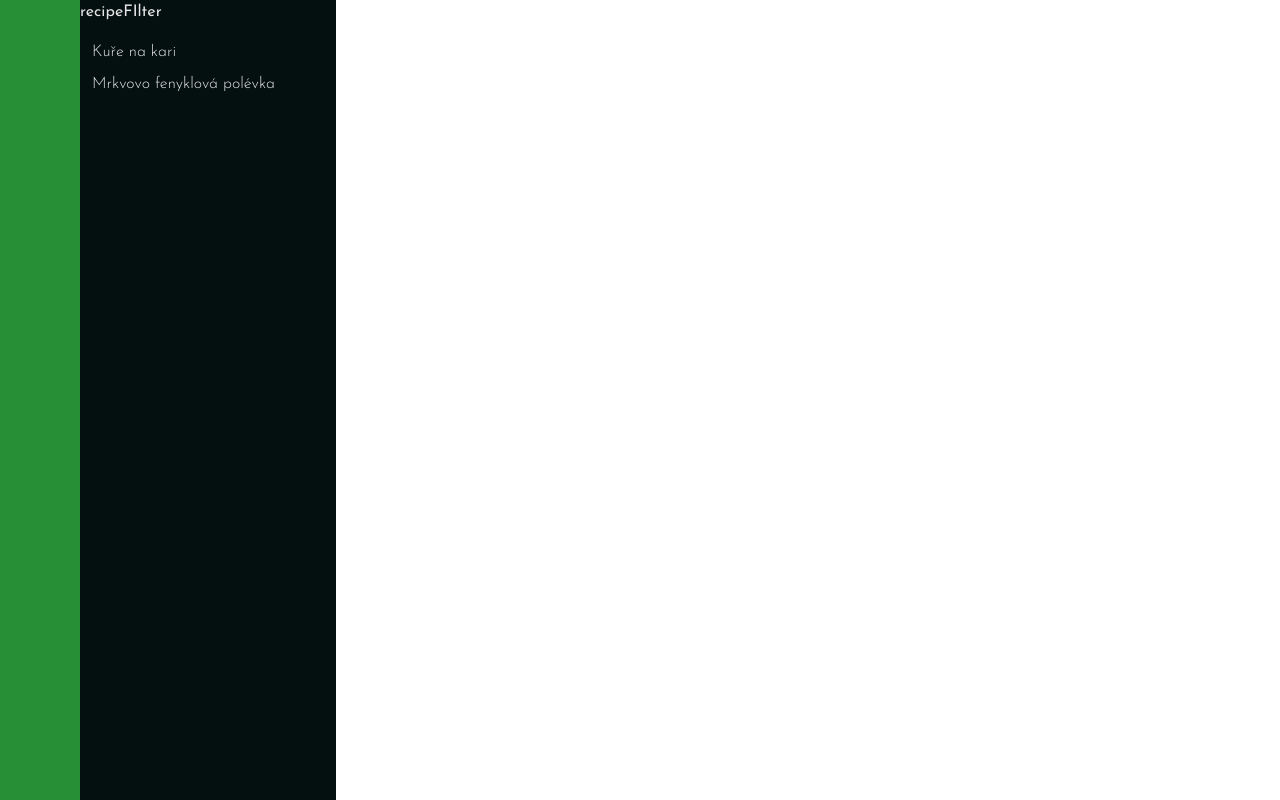
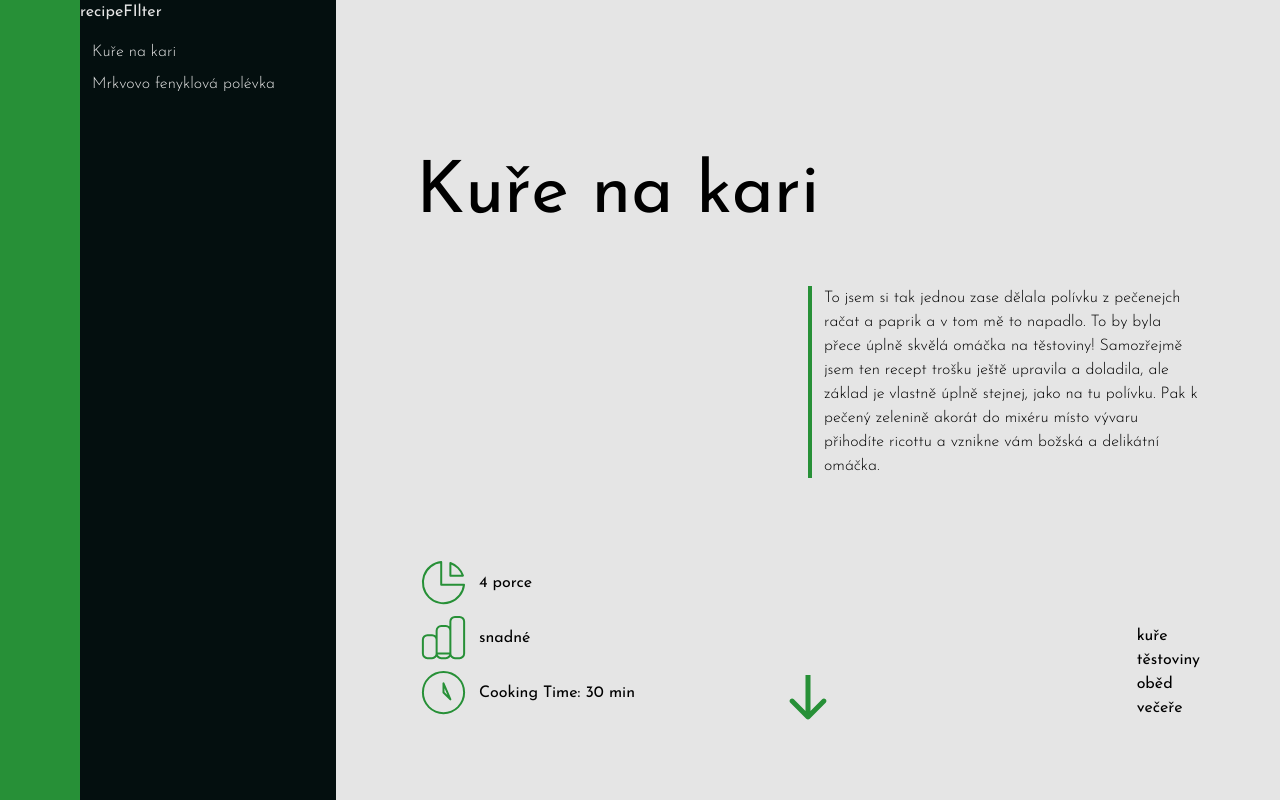
Before and after one commit to josefnagy/recipe-app, a React (Create React App) app: page /recipe/info/aslkdhldksfhjklashdflkashdf in a window 1280 px wide. Built offline with nearby package versions, Linux system fonts and the light colour scheme.

Commit message:
feat()- added RecipeDetail component

```diff
--- a/src/components/App.tsx
+++ b/src/components/App.tsx
@@ -6,6 +6,7 @@ import history from '../history';
 import Aside from './Aside';
 import AppInfo from './AppInfo';
 import RecipeInfo from './RecipeInfo';
+import RecipeDetail from './RecipeDetail';
 import Recipes from './Recipes';
 
 const App: React.FC = () => {
@@ -16,7 +17,8 @@ const App: React.FC = () => {
                 <Recipes />
                 <Switch>
                     <Route path="/" exact component={AppInfo} />
-                    <Route path="/recipe/:id" exact component={RecipeInfo} />
+                    <Route path="/recipe/info/:id" exact component={RecipeInfo} />
+                    <Route path="/recipe/detail/:id" exact component={RecipeDetail} />
                 </Switch>
             </Router>
         </div>
--- /dev/null
+++ b/src/components/RecipeDetail.tsx
@@ -0,0 +1,7 @@
+import React from 'react';
+
+const RecipeDetail: React.FC = () => {
+    return <div className="flex-auto bg-tertiary p-20">RecipeDetail bro</div>;
+};
+
+export default RecipeDetail;
--- a/src/components/RecipeInfo.tsx
+++ b/src/components/RecipeInfo.tsx
@@ -1,10 +1,10 @@
 import React, { useEffect } from 'react';
+import { Link } from 'react-router-dom';
 import { useDispatch, useSelector } from 'react-redux';
 
 import { Recipe } from '../store/recipes/types';
 import { AppState } from '../store';
 import { viewRecipe } from '../store/recipes/actions';
-
 interface RecipeInfoProps {
     match: {
         params: {
@@ -17,25 +17,17 @@ const RecipeInfo: React.FC<RecipeInfoProps> = ({ match }) => {
     const dispatch = useDispatch();
     const recipe: Recipe | null = useSelector((state: AppState) => state.recipes.selectedRecipe);
 
-    console.log(recipe);
-
     useEffect(() => {
         dispatch(viewRecipe(match.params.id));
-    }, [dispatch]);
+    }, [dispatch, match.params.id]);
 
     const renderRecipe = () => {
         if (recipe) {
             return (
                 <>
                     <div className="flex items-end justify-center flex-col h-full">
-                        <h2 className="text-7xl font-heading">{recipe.name}</h2>
-                        <p className="w-1/2  mt-14 border-l-4 pl-3 border-primary font-light">
-                            To jsem si tak jednou zase dělala polívku z pečenejch račat a paprik a v tom mě to napadlo.
-                            To by byla přece úplně skvělá omáčka na těstoviny! Samozřejmě jsem ten recept trošku ještě
-                            upravila a doladila, ale základ je vlastně úplně stejnej, jako na tu polívku. Pak k pečený
-                            zelenině akorát do mixéru místo vývaru přihodíte ricottu a vznikne vám božská a delikátní
-                            omáčka.
-                        </p>
+                        <h2 className="text-7xl font-heading self-start">{recipe.name}</h2>
+                        <p className="w-1/2  mt-14 border-l-4 pl-3 border-primary font-light">{recipe.description}</p>
                     </div>
                     <div className="flex justify-between">
                         <div className="w-1/3">
@@ -64,7 +56,7 @@ const RecipeInfo: React.FC<RecipeInfoProps> = ({ match }) => {
                                         />
                                     </svg>
                                 </div>
-                                <div className="ml-2">4 porce</div>
+                                <div className="ml-2">{recipe.portions} porce</div>
                             </div>
                             <div className="flex items-center">
                                 <div>
@@ -84,7 +76,7 @@ const RecipeInfo: React.FC<RecipeInfoProps> = ({ match }) => {
                                         />
                                     </svg>
                                 </div>
-                                <div className="ml-2">EASY</div>
+                                <div className="ml-2">{recipe.difficulty}</div>
                             </div>
                             <div className="flex items-center">
                                 <div>
@@ -105,25 +97,28 @@ const RecipeInfo: React.FC<RecipeInfoProps> = ({ match }) => {
                                     </svg>
                                 </div>
                                 <div className="ml-2">
-                                    <span>Cooking Time: </span>30 min
+                                    <span>Cooking Time: </span>
+                                    {recipe.cookingTime} min
                                 </div>
                             </div>
                         </div>
                         <div className="self-end w-1/3 flex justify-center">
-                            <svg
-                                width="38"
-                                height="45"
-                                viewBox="0 0 38 45"
-                                fill="none"
-                                xmlns="http://www.w3.org/2000/svg"
-                            >
-                                <path
-                                    d="M17.2322 43.7678C18.2085 44.7441 19.7915 44.7441 20.7678 43.7678L36.6777 27.8579C37.654 26.8816 37.654 25.2986 36.6777 24.3223C35.7014 23.346 34.1184 23.346 33.1421 24.3223L19 38.4645L4.85787 24.3223C3.88155 23.346 2.29864 23.346 1.32233 24.3223C0.346021 25.2986 0.346021 26.8816 1.32233 27.8579L17.2322 43.7678ZM16.5 1.09278e-07L16.5 42L21.5 42L21.5 -1.09278e-07L16.5 1.09278e-07Z"
-                                    fill="#279037"
-                                />
-                            </svg>
+                            <Link to={`/recipe/detail/${recipe.id}`}>
+                                <svg width="38" height="45" viewBox="0 0 38 45" fill="none">
+                                    <path
+                                        d="M17.2322 43.7678C18.2085 44.7441 19.7915 44.7441 20.7678 43.7678L36.6777 27.8579C37.654 26.8816 37.654 25.2986 36.6777 24.3223C35.7014 23.346 34.1184 23.346 33.1421 24.3223L19 38.4645L4.85787 24.3223C3.88155 23.346 2.29864 23.346 1.32233 24.3223C0.346021 25.2986 0.346021 26.8816 1.32233 27.8579L17.2322 43.7678ZM16.5 1.09278e-07L16.5 42L21.5 42L21.5 -1.09278e-07L16.5 1.09278e-07Z"
+                                        fill="#279037"
+                                    />
+                                </svg>
+                            </Link>
                         </div>
-                        <div className="w-1/3">tagy...</div>
+                        <div className="w-1/3 flex items-end justify-end">
+                            <ul className="flex flex-col">
+                                {recipe.tags.map((tag: string, index: number) => (
+                                    <li key={index}>{tag}</li>
+                                ))}
+                            </ul>
+                        </div>
                     </div>
                 </>
             );
--- a/src/components/RecipeList.tsx
+++ b/src/components/RecipeList.tsx
@@ -16,9 +16,13 @@ const RecipeList: React.FC = () => {
     }, [dispatch]);
 
     const renderRecipes = recipes.map((recipe: Recipe, index) => (
-        <p className="py-1 px-3 hover:bg-tertiary cursor-pointer hover:text-secondary" key={index}>
-            <Link to={`/recipe/${recipe.id}`}>{recipe.name}</Link>
-        </p>
+        <Link
+            className="py-1 px-3 block hover:bg-tertiary cursor-pointer hover:text-secondary"
+            key={index}
+            to={`/recipe/info/${recipe.id}`}
+        >
+            {recipe.name}
+        </Link>
     ));
 
     return <div className="font-heading font-light py-3 w-64">{renderRecipes}</div>;
--- a/src/store/recipes/reducers.ts
+++ b/src/store/recipes/reducers.ts
@@ -25,7 +25,6 @@ export const recipesReducer = (state = INITIAL_STATE, action: RecipeActionTypes)
 
         case VIEW_RECIPE:
             const recipesWithKeys = _.mapKeys(state.allRecipes, 'id');
-            console.log(recipesWithKeys);
             return {
                 ...state,
                 selectedRecipe: recipesWithKeys[action.payload],
```
